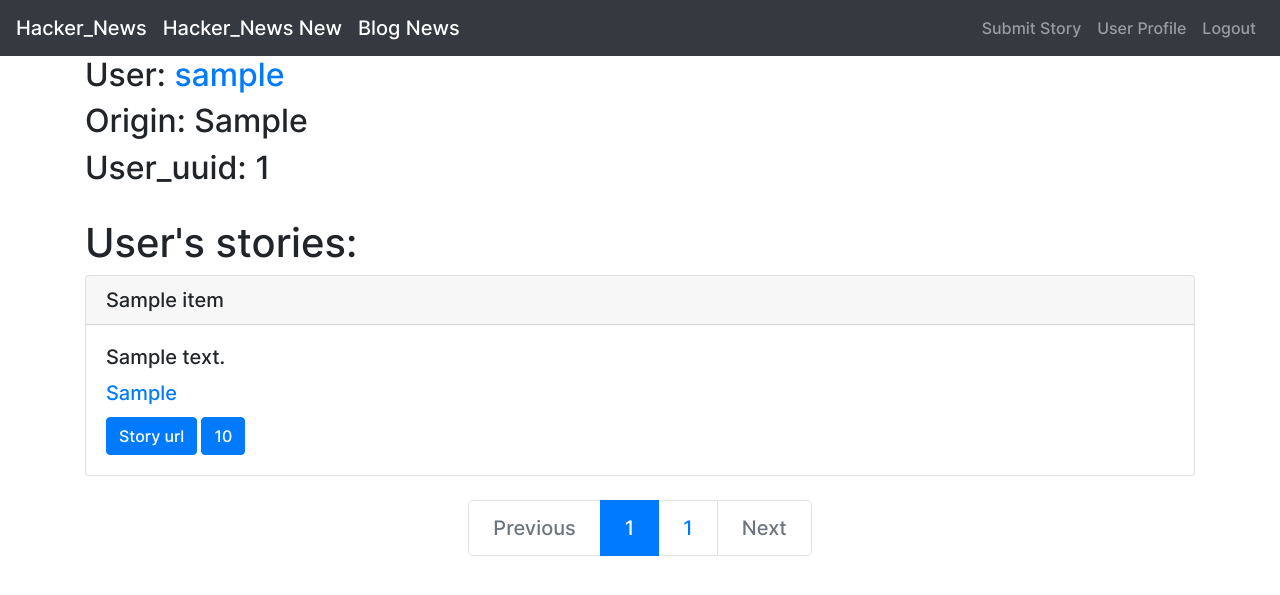
After one commit to BorodaUA/flask_frontend, a Python web app: template users/templates/user_stories.html in a window 1280 px wide. The commit adds this page. Shown: the top 595 px of the page. Run offline with Jinja, Linux system fonts and the light colour scheme; the template is opened without the code that fills it: most values are stand-ins (such as "Sample title", 1, 10 or a date in 2020); some libraries are stand-ins or nearby versions.

Commit message:
/users/<username>/stories?pagenumber=N endpoint for user's stories

```diff
--- a/news/views/blognews_story.py
+++ b/news/views/blognews_story.py
@@ -27,10 +27,6 @@ def blognews_story_page(story_id):
     #
     edit_story_form = StoryForm(formdata=request.form)
     add_comment_form = AddCommentForm(formdata=request.form)
-    # edit_comment_form = EditCommentForm(
-    #     request.form,
-    #     prefix='edit_comment_form'
-    # )
     current_user = get_jwt_identity()
     #
     BLOG_NEWS_STORY_URL = (
--- a/users/templates/user_profile.html
+++ b/users/templates/user_profile.html
@@ -1,14 +1,15 @@
 {% extends "base.html" %}
 {% block content %}
 <div id="container" class="container">
-<h2 id="username">User: {{username}}</h2>
+<h2 id="username">User: <a href="{{ url_for('users.user_profile_page_func', username=username)}}">{{username}}</a></h2>
 {% if user_origin %}
 <h2 id="user_origin">Origin: {{user_origin}} </h2>
 {% endif %}
 {% if user_uuid %}
 <h2 id="user_uuid">User_uuid: {{user_uuid}} </h2>
 {% endif %}
-<h2><a href="#">User's stories</a></h2>
+<br>
+<h2><a href="{{ url_for('users.user_profile_stories_page_func', username=username)}}">User's stories</a></h2>
 <h2><a href="#">User's comments</a></h2>
 </div>
 {% endblock %}
--- /dev/null
+++ b/users/templates/user_stories.html
@@ -0,0 +1,75 @@
+{% extends "base.html" %}
+{% block content %}
+<div id="container" class="container">
+  <h2 id="username">User: <a href="{{ url_for('users.user_profile_page_func', username=username)}}">{{username}}</a></h2>
+{% if user_origin %}
+<h2 id="user_origin">Origin: {{user_origin}} </h2>
+{% endif %}
+{% if user_uuid %}
+<h2 id="user_uuid">User_uuid: {{user_uuid}} </h2>
+{% endif %}
+{% if username %}
+{% if stories %}
+<br>
+<h1>User's stories:</h1>
+{% for story in stories['items']%}
+<div id="story" data-story_id="{{ story.id }}">
+  <div class="card">
+    <a class="title_url" href="{{ url_for('news.blognews_story_page_func', story_id=story.id)}}"><h5 class="card-header" id="story_title {{story.id}}">{{story.title}}</h5></a>
+    <div class="card-body">
+      <h5 class="card-title" id="story_text {{story.id}}">{{story.text}}</h5>
+      <a href="{{ url_for('users.user_profile_page_func', username=story.by)}}"><h5 class="card-title" id="story_by {{story.id}}">{{story.by}}</h5></a>
+      <a href="{{story.url}}" class="btn btn-primary" id="story_url {{story.id}}">Story url</a>
+      <a href="#" class="btn btn-primary" id="story_score {{story.id}}">{{story.score}}</a>
+    </div>
+  </div>
+</div>
+{% endfor %}
+<br>
+<nav aria-label="Page navigation example">
+  <ul class="pagination pagination-lg justify-content-center">
+  {% if stories.has_previous %}
+      <li class="page-item">
+          <a class="page-link" href="{{ url_for('users.user_profile_stories_page_func', username=username, pagenumber=stories.previous_page)}}" tabindex="-1" aria-disabled="true">Previous</a>
+      </li>
+  {% else %}
+      <li class="page-item disabled">
+          <a class="page-link" href="#" tabindex="-1" aria-disabled="true">Previous</a>
+      </li>
+  {% endif %}
+
+  {% if stories.current_page != 1 and stories.previous_page != 1  %}
+      <li class="page-item"><a class="page-link" href="{{ url_for('users.user_profile_stories_page_func', username=username, pagenumber=1)}}">1</a></li>
+      <li class="page-item disabled"><a class="page-link" href="#">...</a></li>
+  {% endif %}
+
+  {% if stories.previous_page  %}
+      <li class="page-item"><a class="page-link" href="{{ url_for('users.user_profile_stories_page_func', username=username, pagenumber=stories.previous_page)}}">{{stories.previous_page}}</a></li>
+  {% endif %}
+
+      <li class="page-item active"><a class="page-link" href="{{ url_for('users.user_profile_stories_page_func', username=username, pagenumber=stories.current_page,)}}">{{stories.current_page}}</a></li>
+
+  {% if stories.next_page %}
+      <li class="page-item"><a class="page-link" href="{{ url_for('users.user_profile_stories_page_func', username=username, pagenumber=stories.next_page)}}">{{stories.next_page}}</a></li>
+  {% endif %}
+  {% if stories.current_page != stories.pages and stories.current_page != stories.pages - 1 %}
+      <li class="page-item disabled"><a class="page-link" href="#">...</a></li>
+      <li class="page-item"><a class="page-link" href="{{ url_for('users.user_profile_stories_page_func', username=username, pagenumber=stories.pages)}}">{{stories.pages}}</a></li>
+  {% endif %}
+
+  {% if stories.has_next %}
+      <li class="page-item">
+          <a class="page-link" href="{{ url_for('users.user_profile_stories_page_func', username=username, pagenumber=stories.next_page)}}">Next</a>
+      </li>
+  {% else %}
+      <li class="page-item disabled">
+          <a class="page-link" href="#">Next</a>
+      </li>
+  {% endif %}
+  </ul>
+</nav>
+<br>
+{% endif %}
+{% endif %}
+</div>
+{% endblock %}
```
Also changed, not shown: users/bp.py (+10 -1 lines), users/views/user_profile.py (+118 -5 lines).
